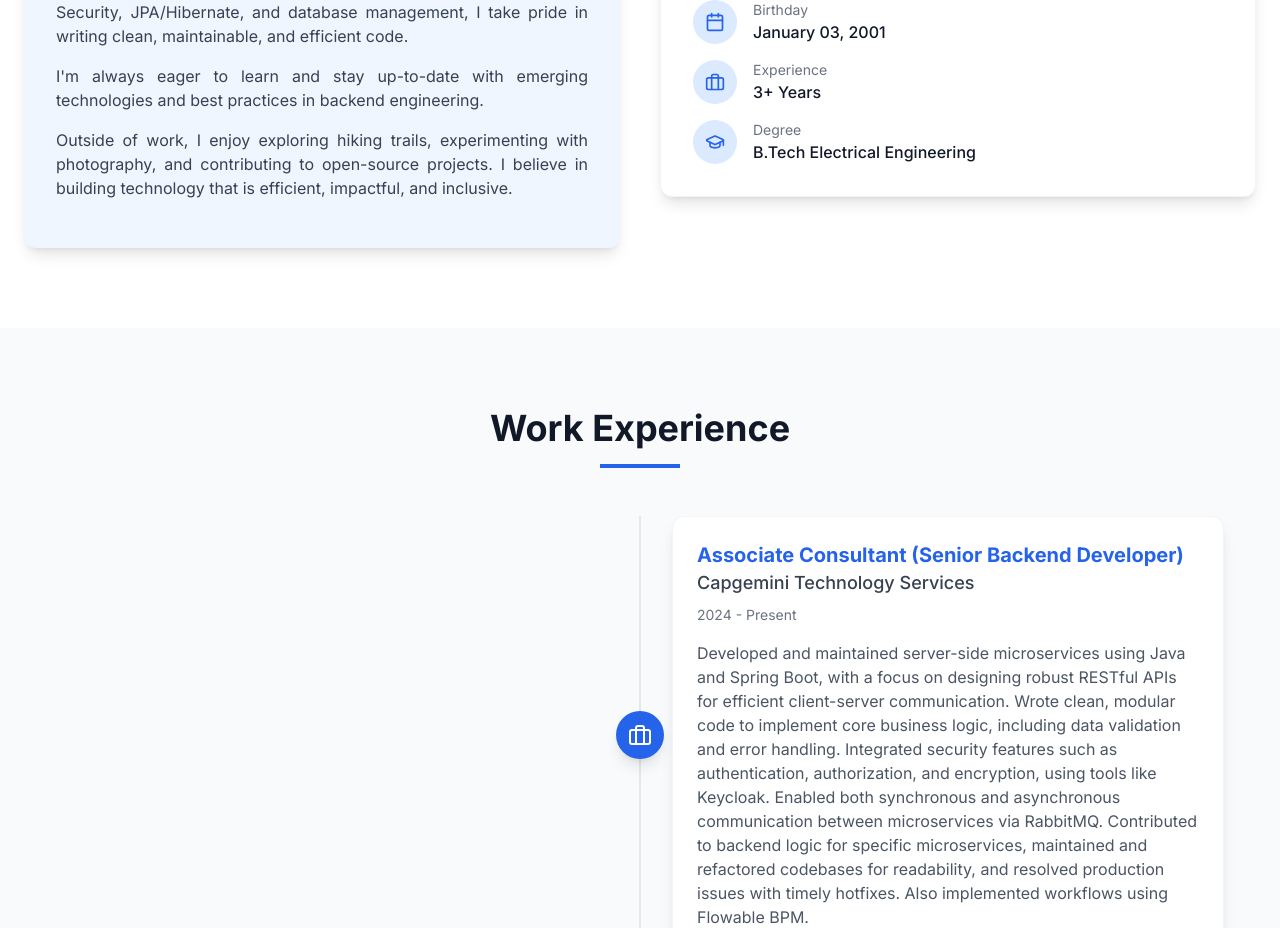
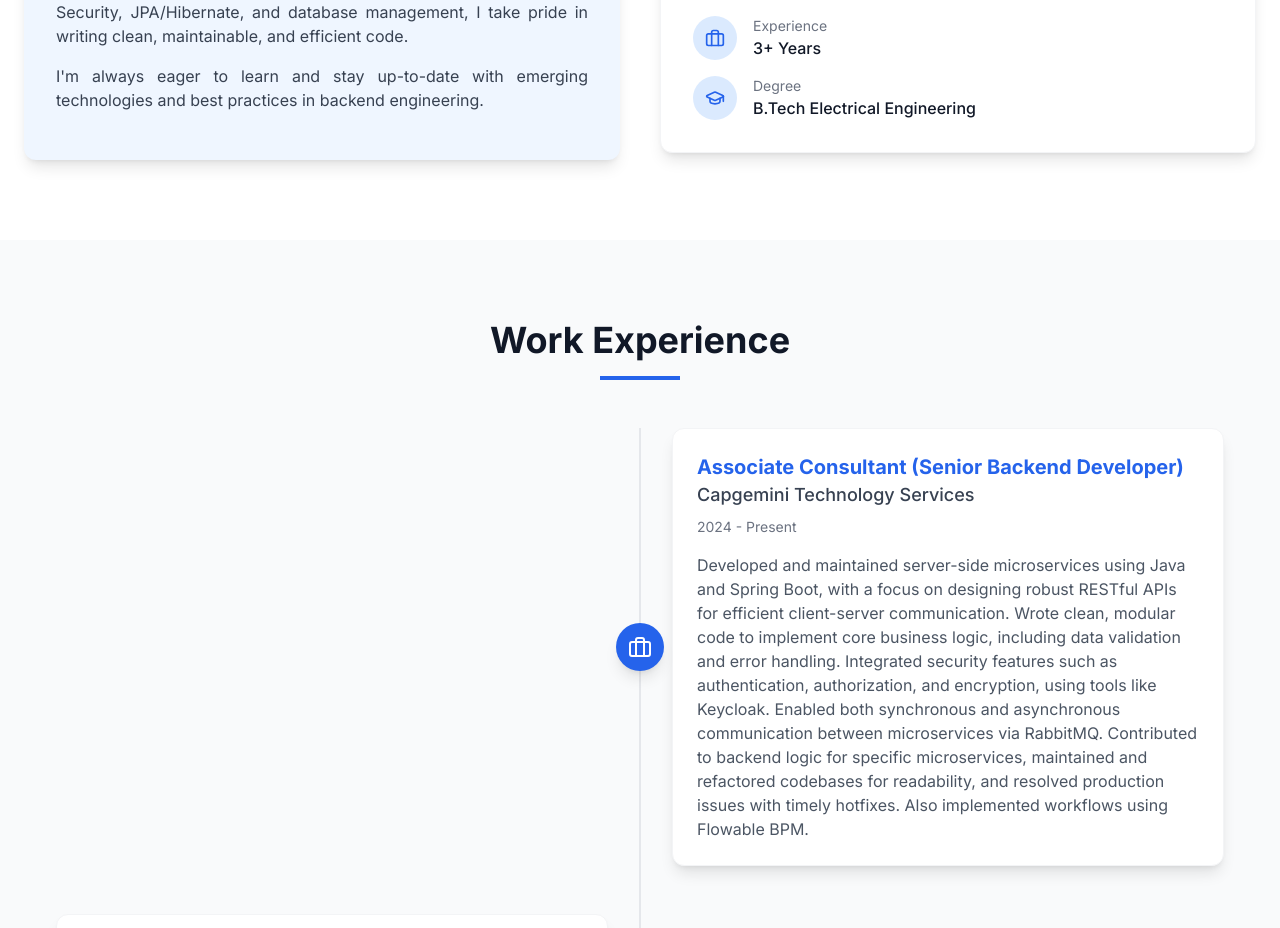
Before and after one commit to Shakthichaithanya/Professional-Protfolio, a React (Vite) app: page / in a window 1280 px wide. Shown: the part 1308-2236 px from the top of the page. Built offline with nearby package versions, Linux system fonts and the light colour scheme.

Commit message:
edited about section

```diff
--- a/src/components/About.tsx
+++ b/src/components/About.tsx
@@ -61,12 +61,6 @@ const About = () => {
               <p className="text-gray-700 mb-4 text-justify">
                 I'm always eager to learn and stay up-to-date with emerging
                 technologies and best practices in backend engineering.
-              </p>
-              <p className="text-gray-700 mb-4 text-justify">
-                Outside of work, I enjoy exploring hiking trails, experimenting
-                with photography, and contributing to open-source projects. I
-                believe in building technology that is efficient, impactful, and
-                inclusive.
               </p>
             </div>
           </motion.div>
```
